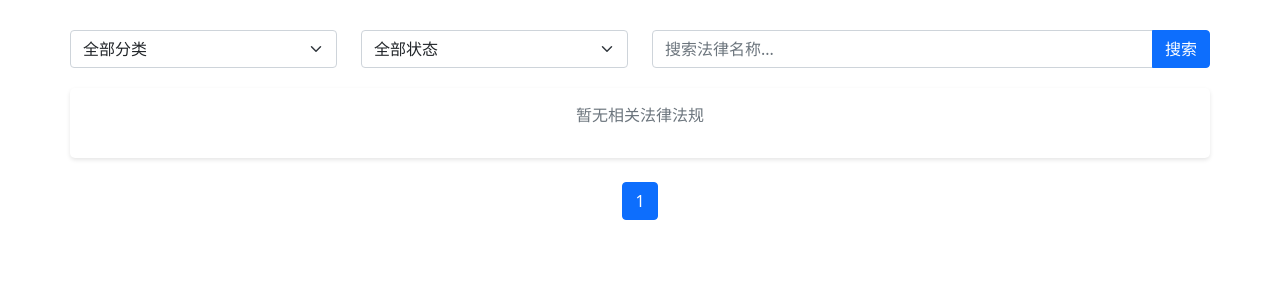
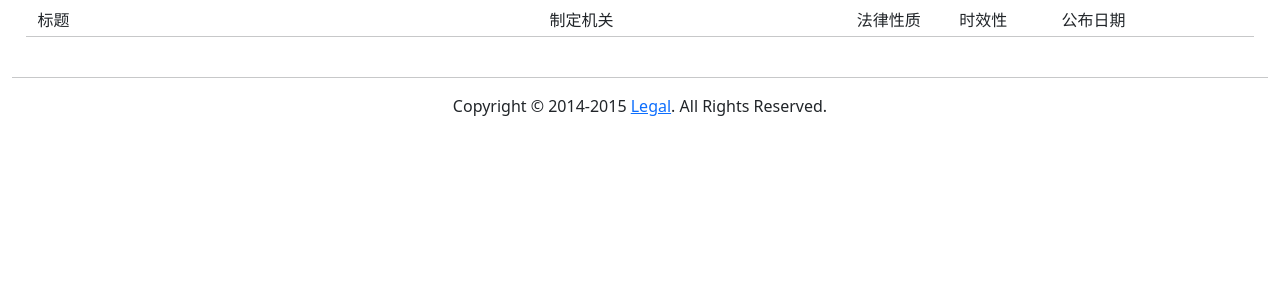
Before and after one commit to ling-yuan/Legal-Knowledge-System, a Django app: page /laws/ in a window 1280 px wide. Shown: the part 56-356 px from the top of the page. Run offline with Django 5.2, Linux system fonts and the light colour scheme; data that the repository does not hold is empty; some libraries are stand-ins or nearby versions.

Commit message:
修改法律列表样式

```diff
--- a/Legal_Knowledge_System/app/static/css/base.css
+++ b/Legal_Knowledge_System/app/static/css/base.css
@@ -12,7 +12,7 @@
 } */
 
 body {
-    background-image: url("../img/background.jpg");
+    /* background-image: url("../img/background.jpg"); */
     background-size: cover;
     background-position: center;
     background-repeat: no-repeat;
--- /dev/null
+++ b/Legal_Knowledge_System/app/static/css/lawlist.css
@@ -0,0 +1,11 @@
+.list .row {
+    margin: auto;
+    padding: 1vh 2vw;
+}
+.list .row div{
+    padding-bottom: 0.5vh;
+}
+
+.list .row:hover {
+    background-color: #f0f0f0;
+}
--- /dev/null
+++ b/Legal_Knowledge_System/app/templates/lawlist.html
@@ -0,0 +1,44 @@
+{% load static %}
+<link rel="stylesheet" type="text/css" href="{% static 'css/lawlist.css' %}">
+<div class="list">
+    <div class="row">
+        <div class="col-md-5">
+            <span class="label label-default">标题</span>
+        </div>
+        <div class="col-md-3">
+            <span class="label label-default">制定机关</span>
+        </div>
+        <div class="col-md-1">
+            <span class="label label-default">法律性质</span>
+        </div>
+        <div class="col-md-1">
+            <span class="label label-default">时效性</span>
+        </div>
+        <div class="col-md-1">
+            <span class="label label-default">公布日期</span>
+        </div>
+        <hr>
+    </div>
+    {% for item in laws %}
+        <div class="row">
+            <div class="col-md-5">
+                <span class="label label-info">
+                    <a href="{% url 'law_detail' item.id %}">{{ item.name }}</a>
+                </span>
+            </div>
+            <div class="col-md-3">
+                <span class="label label-info">{{ item.office }}</span>
+            </div>
+            <div class="col-md-1">
+                <span class="label label-info">{{ item.lawtype|truncatechars:6 }}</span>
+            </div>
+            <div class="col-md-1">
+                <span class="label label-info">{{ item.status }}</span>
+            </div>
+            <div class="col-md-1">
+                <span class="label label-info">{{ item.publish }}</span>
+            </div>
+            <hr>
+        </div>
+    {% endfor %}
+</div>
--- a/Legal_Knowledge_System/app/templates/laws.html
+++ b/Legal_Knowledge_System/app/templates/laws.html
@@ -1,120 +1,4 @@
-<!DOCTYPE html>
-<html lang="zh-CN">
-    <head>
-        <meta charset="UTF-8">
-        <meta name="viewport" content="width=device-width, initial-scale=1.0">
-        <meta name="description" content="法律知识查询系统 - 法律法规查询">
-        <meta name="keywords" content="法律法规,宪法,行政法规,监察法规,司法解释,地方性法规">
-        <title>法律法规查询 - 法律知识系统</title>
-        <link href="https://cdn.bootcdn.net/ajax/libs/bootstrap/5.1.3/css/bootstrap.min.css"
-              rel="stylesheet">
-        <style>
-        .law-container {
-            padding: 30px 0;
-        }
-        .law-filter {
-            margin-bottom: 20px;
-        }
-        .law-list {
-            background: #fff;
-            border-radius: 5px;
-            box-shadow: 0 2px 4px rgba(0,0,0,0.1);
-        }
-        .law-item {
-            padding: 15px;
-            border-bottom: 1px solid #eee;
-        }
-        .law-item:last-child {
-            border-bottom: none;
-        }
-        .law-meta {
-            color: #666;
-            font-size: 0.9em;
-        }
-        </style>
-    </head>
-    <body>
-        <!-- 导航栏 -->
-        {% include 'navbar.html' %}
-        <div class="container law-container">
-            <!-- 筛选部分 -->
-            <div class="law-filter">
-                <div class="row">
-                    <div class="col-md-3">
-                        <select class="form-select" id="classification">
-                            <option value="">全部分类</option>
-                            <option value="宪法">宪法</option>
-                            <option value="法律">法律</option>
-                            <option value="行政法规">行政法规</option>
-                            <option value="监察法规">监察法规</option>
-                            <option value="司法解释">司法解释</option>
-                            <option value="地方性法规">地方性法规</option>
-                        </select>
-                    </div>
-                    <div class="col-md-3">
-                        <select class="form-select" id="status">
-                            <option value="">全部状态</option>
-                            <option value="现行有效">现行有效</option>
-                            <option value="已废止">已废止</option>
-                        </select>
-                    </div>
-                    <div class="col-md-6">
-                        <div class="input-group">
-                            <input type="text" class="form-control" placeholder="搜索法律名称...">
-                            <button class="btn btn-primary" type="button">搜索</button>
-                        </div>
-                    </div>
-                </div>
-            </div>
-            <!-- 法律列表 -->
-            <div class="law-list">
-                {% for law in laws %}
-                    <div class="law-item">
-                        <h5>
-                            <a href="{% url 'law_detail' law.id %}" class="text-decoration-none">{{ law.name }}</a>
-                        </h5>
-                        <div class="law-meta">
-                            <span class="me-3">分类：{{ law.classification }}</span>
-                            <span class="me-3">制定机关：{{ law.office }}</span>
-                            <span class="me-3">时效性：{{ law.status }}</span>
-                            <span>公布日期：{{ law.publish }}</span>
-                        </div>
-                    </div>
-                {% empty %}
-                    <div class="law-item text-center">
-                        <p class="text-muted">暂无相关法律法规</p>
-                    </div>
-                {% endfor %}
-            </div>
-            <!-- 分页 -->
-            <nav aria-label="Page navigation" class="mt-4">
-                <ul class="pagination justify-content-center">
-                    {% if laws.has_previous %}
-                        <li class="page-item">
-                            <a class="page-link" href="?page={{ laws.previous_page_number }}">上一页</a>
-                        </li>
-                    {% endif %}
-                    <li class="page-item active">
-                        <span class="page-link">{{ laws.number }}</span>
-                    </li>
-                    {% if laws.has_next %}
-                        <li class="page-item">
-                            <a class="page-link" href="?page={{ laws.next_page_number }}">下一页</a>
-                        </li>
-                    {% endif %}
-                </ul>
-            </nav>
-        </div>
-        <script src="https://cdn.bootcdn.net/ajax/libs/jquery/3.6.0/jquery.min.js"></script>
-        <script src="https://cdn.bootcdn.net/ajax/libs/bootstrap/5.1.3/js/bootstrap.bundle.min.js"></script>
-        <script>
-        // 筛选功能
-        $('#classification, #status').change(function() {
-            // 获取筛选值并提交表单
-            const classification = $('#classification').val();
-            const status = $('#status').val();
-            window.location.href = `{% url 'laws' %}?classification=${classification}&status=${status}`;
-        });
-        </script>
-    </body>
-</html>
+{% extends "base.html" %}
+{% block content %}
+{% include "lawlist.html" %}
+{% endblock content %}
```
Also changed, not shown: Legal_Knowledge_System/app/templates/itemlist.html (deleted).
